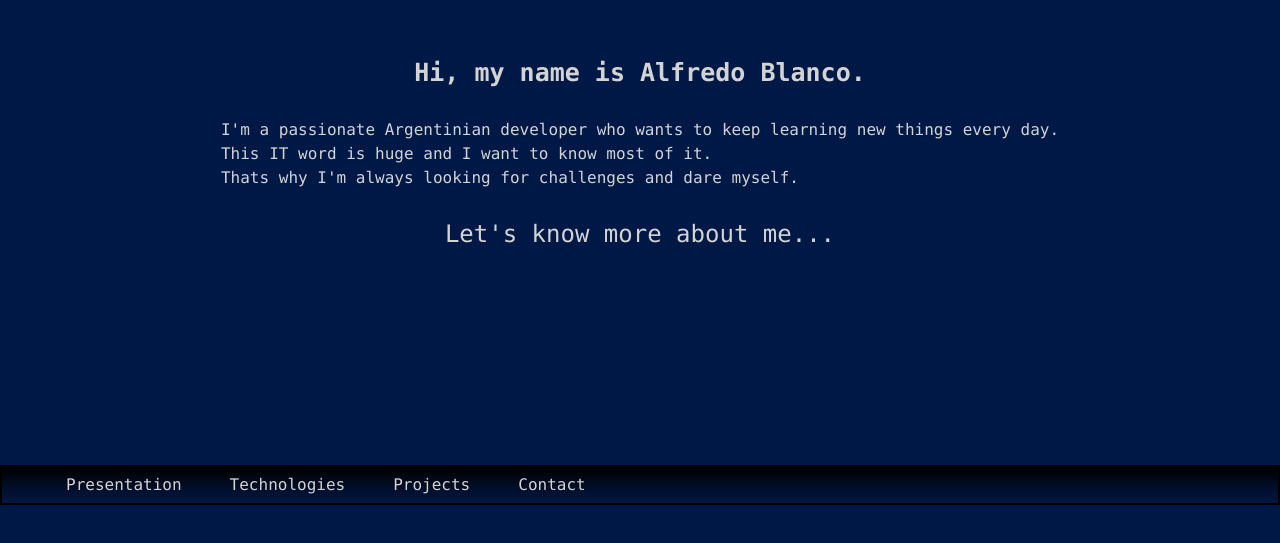
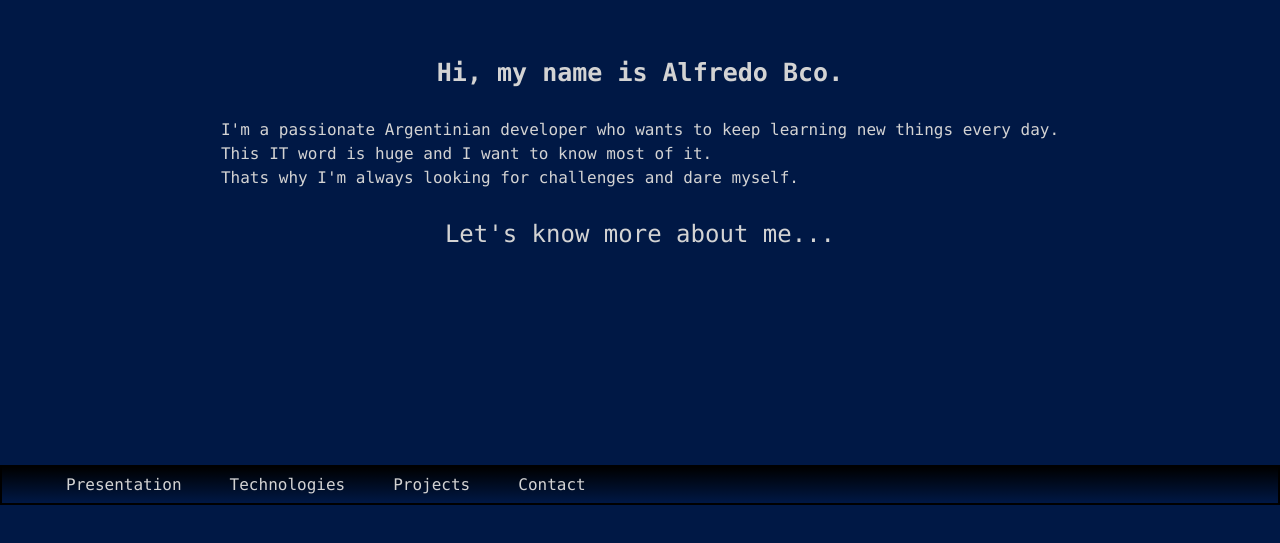
Before and after one commit to AlfredoBlanco/Portfolio, a Next.js app: page / in a window 1280 px wide. Shown: the part 175-718 px from the top of the page. Built offline with nearby package versions, Linux system fonts and the light colour scheme.

Commit message:
Starting

```diff
--- a/Components/Present.tsx
+++ b/Components/Present.tsx
@@ -4,7 +4,7 @@ import styles from '../styles/Home.module.css';
 export default function Present(){
     return (
         <div className={`${styles.main} ${styles.present}`} id='Presentation'>
-            <h1>Hi, my name is Alfredo Blanco.</h1>
+            <h1>Hi, my name is Alfredo Bco.</h1>
 
             <p>
                 {"I'm"} a passionate Argentinian developer who wants to keep learning new things every day.<br />
```
